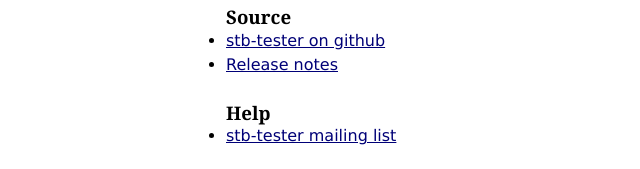
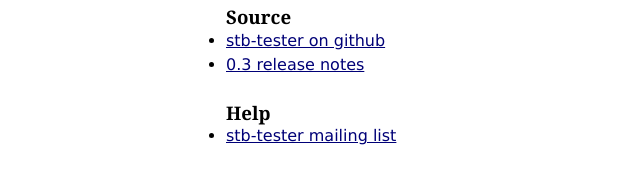
Before and after one commit to LewisHaley/stb-tester.com, a plain HTML site: page index.html in a window 1280 px wide. Shown: the part 260-429 px from the top of the page, 74-714 px from the left. Drawn offline with Linux system fonts and the light colour scheme.

Commit message:
Static site from master f072faf

```diff
--- a/index.html
+++ b/index.html
@@ -36,7 +36,7 @@
 
 <ul>
   <li><a href="https://github.com/drothlis/stb-tester">stb-tester on github</a></li>
-  <li><a href="release-notes.html">Release notes</a></li>
+  <li><a href="release-notes.html">0.3 release notes</a></li>
 </ul>
 
 
```
